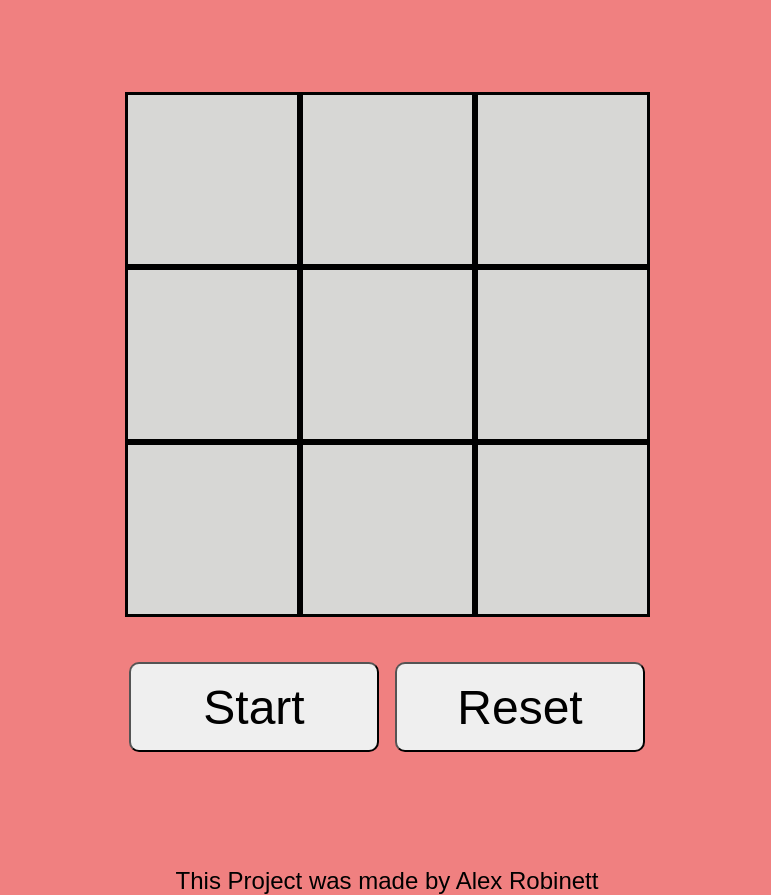
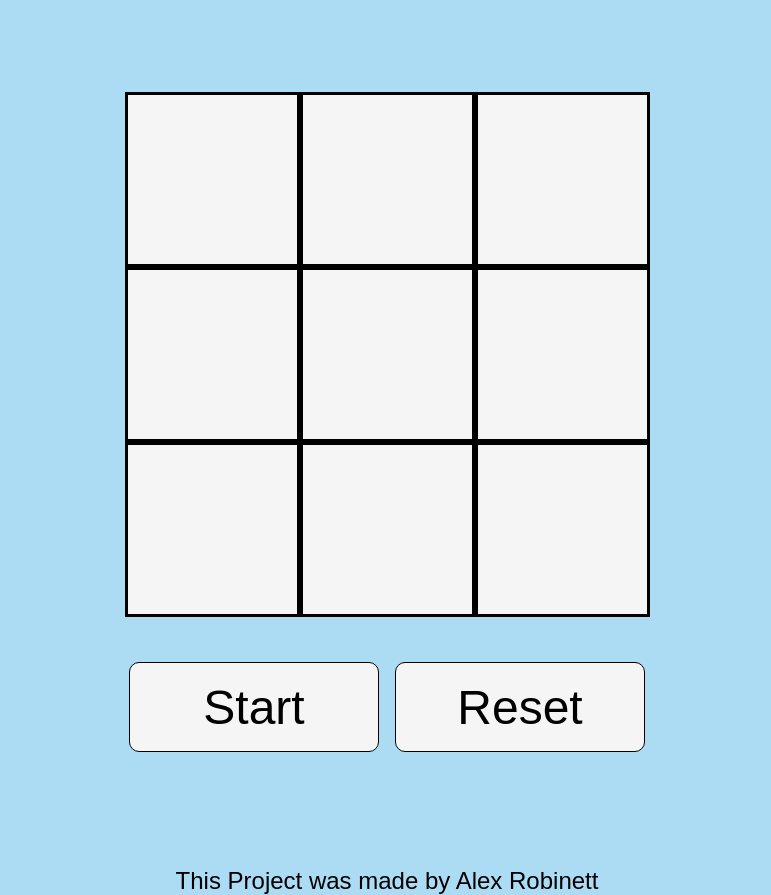
Before and after one commit to alexrobinett/tik-tacky-toe, a plain HTML site: page index.html in a window 1280 px wide. Shown: the part 202-1097 px from the top of the page, without its empty margins (253-1024 px from the left). Drawn offline with Linux system fonts and the light colour scheme.

Commit message:
button styling added

```diff
--- a/css/style.css
+++ b/css/style.css
@@ -15,7 +15,7 @@ body{
     grid-column: 1fr 1fr 1fr;
     height: 100%;
     margin: 0px;
-    background-color: lightcoral;
+    background-color: rgb(172, 219, 244);
 }
 
 h1{
@@ -53,7 +53,7 @@ footer{
 }
 
 .spot{
-    background-color: rgb(215, 215, 213);
+    background-color: whitesmoke;
     border: solid 3px black;
     text-align: center;
     font-family: Arial, Helvetica, sans-serif;
@@ -84,4 +84,16 @@ button{
     font-size: 3em;
     font-weight: 500;
     font-family: Arial, Helvetica, sans-serif;
+    background-color: whitesmoke;
+    border: solid 1px black;
 }
+
+button.reset:hover{
+    background-color: rgb(230, 122, 142);
+    color: white;
+}
+
+button.start:hover{
+    background-color: rgb(144, 199, 81);
+    color: white;
+}
```
